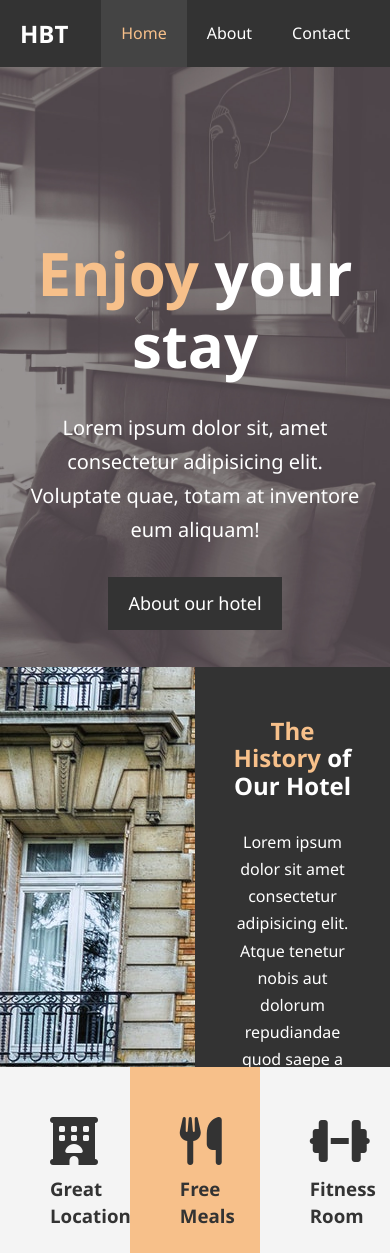
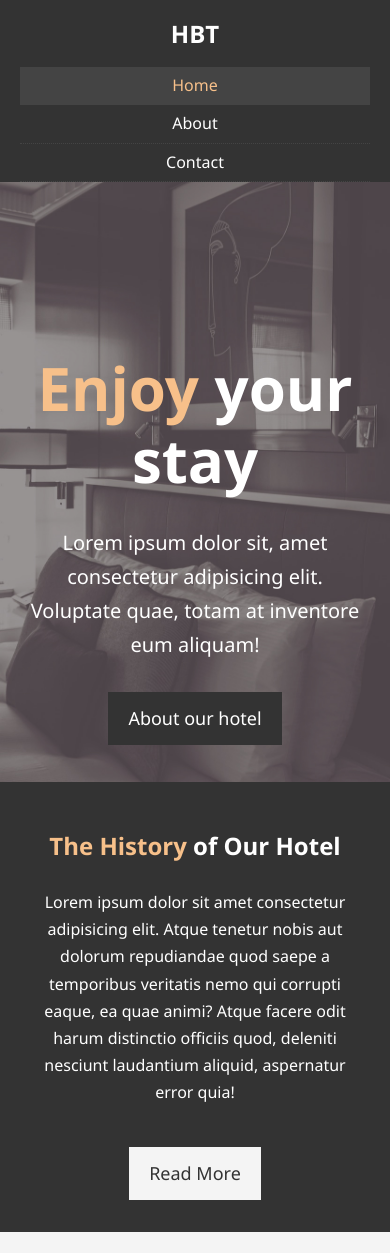
Before and after one commit to jelenastj/website_css, a plain HTML site: page index.html in a window 390 px wide. Shown: the top 1253 px of the page. Drawn offline with Linux system fonts and the light colour scheme.

Commit message:
media queries

```diff
--- /dev/null
+++ b/css/mobile.css
@@ -0,0 +1,26 @@
+#navbar .logo {
+float: none;
+text-align: center;
+}
+#navbar ul, #navbar ul li {
+    float: none;
+}
+#navbar ul li a {
+    padding: 5px;
+    border-bottom: #444 dotted 1px;
+}
+
+/* Home info */
+#home-info .info-img {
+    display: none;
+}
+#home-info .info-content{
+    float: none;
+    width: 100%;
+}
+
+/* Boxes */
+.box {
+    float: none;
+    width: 100%;
+}
--- a/css/style.css
+++ b/css/style.css
@@ -75,7 +75,7 @@ p {
     color: #fff;
 }
 
-#navbar h1 {
+#navbar .logo {
     float: left;
     padding-top: 20px;;
 }
@@ -122,7 +122,7 @@ p {
 }
 
 #home-info {
-    height: 400px;
+    height: 450px;
 }
 #home-info .info-img{
     float: left;
--- a/index.html
+++ b/index.html
@@ -7,6 +7,7 @@
 		<meta name="keywords" content="hotel, boston hotel, new england hotel" />
 		<script src="https://kit.fontawesome.com/2196ff1261.js" crossorigin="anonymous"></script>
 		<link rel="stylesheet" href="css/style.css" />
+		<link rel="stylesheet" media="screen and (max-width: 768px)" href="css/mobile.css" />
 		<title>Hotel BT | Welcome</title>
 	</head>
 	<body>
```
